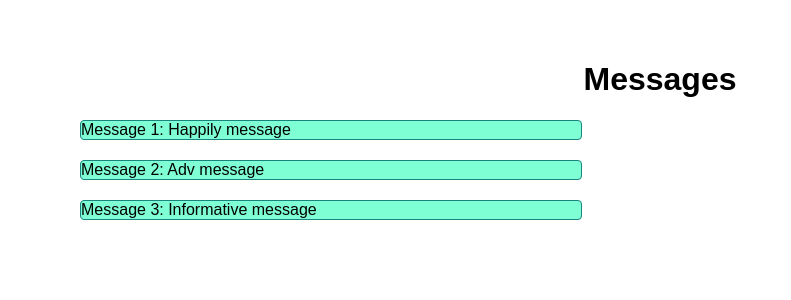
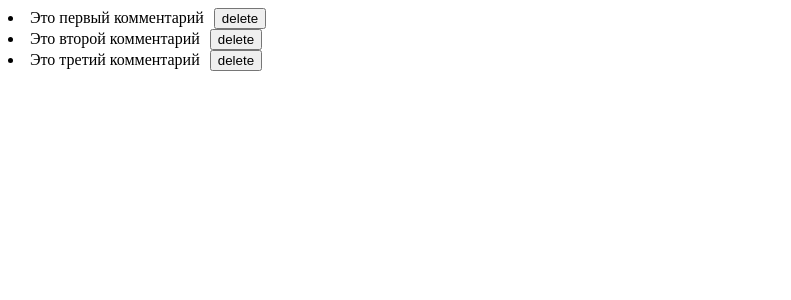
Before and after one commit to anna-kudrow/react, a React (Vite) app: page / in a window 1280 px wide. Shown: the top 300 px of the page, without its empty margins (0-791 px from the left). Built offline with nearby package versions, Linux system fonts and the light colour scheme.

Commit message:
homework-created2

```diff
--- a/eslint.config.js
+++ b/eslint.config.js
@@ -3,6 +3,7 @@ import globals from 'globals'
 import react from 'eslint-plugin-react'
 import reactHooks from 'eslint-plugin-react-hooks'
 import reactRefresh from 'eslint-plugin-react-refresh'
+
 
 export default [
   { ignores: ['dist'] },
@@ -29,6 +30,7 @@ export default [
       ...react.configs['jsx-runtime'].rules,
       ...reactHooks.configs.recommended.rules,
       'react/jsx-no-target-blank': 'off',
+      'react/prop-types': 'off',
       'react-refresh/only-export-components': [
         'warn',
         { allowConstantExport: true },
--- a/src/App.css
+++ b/src/App.css
@@ -9,3 +9,9 @@
 ul {
   list-style-type: none;
 }
+
+.btns{
+  display: flex;
+  gap: 30px;
+  justify-content: center;
+}
--- a/src/App.jsx
+++ b/src/App.jsx
@@ -1,10 +1,19 @@
 import './App.css'
-import Message from './components/message/Message'
+import { useState } from 'react'
+import Button from './components/Button/Button'
+import Message from './components/Message/Message'
 
 
 const messages = [{id: 1, text: 'Happily message'}, {id: 2, text: 'Adv message'}, {id: 3, text: 'Informative message'}]
 
 function App() {
+
+  const [content, setContent] = useState("click the button");
+
+  function handleClick (type) {
+    setContent(type);
+  }
+
   return (
    <>
    <ul>
@@ -13,6 +22,12 @@ function App() {
        <Message id={messages[1].id} text={messages[1].text}/>
        <Message id={messages[2].id} text={messages[2].text}/>
    </ul>
+   <div className='btns'>
+     <Button onclick={()=>handleClick('delete')}>Delete</Button>
+     <Button onclick={()=>handleClick('add')}>Add</Button>
+   </div>
+   <p>{content}</p>
+
    </>
   )
 }
--- /dev/null
+++ b/src/HW2.jsx
@@ -0,0 +1,11 @@
+import CommentsList from "./components/hw2-components/CommentList";
+
+function HW2 () {
+    return(
+        <>
+            <CommentsList />
+        </>
+    )
+}
+
+export default HW2;
--- /dev/null
+++ b/src/components/Button/Button.css
@@ -0,0 +1,7 @@
+.btn{
+    padding: 10px 15px;
+    background-color: slateblue;
+    border: transparent;
+    color: yellow;
+    text-transform: uppercase;
+}
--- /dev/null
+++ b/src/components/Button/Button.jsx
@@ -0,0 +1,5 @@
+import './Button.css'
+
+export default function Button ({children, onclick}) {
+    return <button className="btn" onClick={onclick}>{children}</button>
+}
--- /dev/null
+++ b/src/components/hw2-components/CommentList.jsx
@@ -0,0 +1,28 @@
+// Задача:
+// Создать компонент CommentsList, который отображает список комментариев. Каждый комментарий должен иметь кнопку для его удаления. При нажатии на кнопку комментарий должен удаляться из списка.
+
+// Можно использовать заготовку:
+
+
+import { useState } from "react";
+
+function CommentsList() {
+
+    const [comments, setComments] = useState([
+        { id: 1, text: "Это первый комментарий" },
+        { id: 2, text: "Это второй комментарий" },
+        { id: 3, text: "Это третий комментарий" }
+    ]);
+
+    const deleteComment = (e) => {
+        setComments(comments.filter(comment => {!comment.id === e.target.id}))
+    }
+
+    return (
+        <>
+            {comments.map(comment => <li key={comment.id}><span style={{marginRight: 10}}>{comment.text}</span><button id={comment.id} onClick={deleteComment}>delete</button> </li>)}
+        </>
+     );
+}
+
+export default CommentsList;
--- a/src/components/message/Message.jsx
+++ b/src/components/message/Message.jsx
@@ -1,4 +1,4 @@
-import './message.css';
+import './Message.css';
 
 export default function Message ({id, text}) {
     return (
--- a/src/main.jsx
+++ b/src/main.jsx
@@ -1,7 +1,10 @@
 
 import { createRoot } from 'react-dom/client'
-import App from './App.jsx'
+// import App from './App.jsx'
+import HW2 from './HW2.jsx'
+
 
 createRoot(document.getElementById('root')).render(
-    <App />
+    // <App />
+    <HW2 />
 )
```
